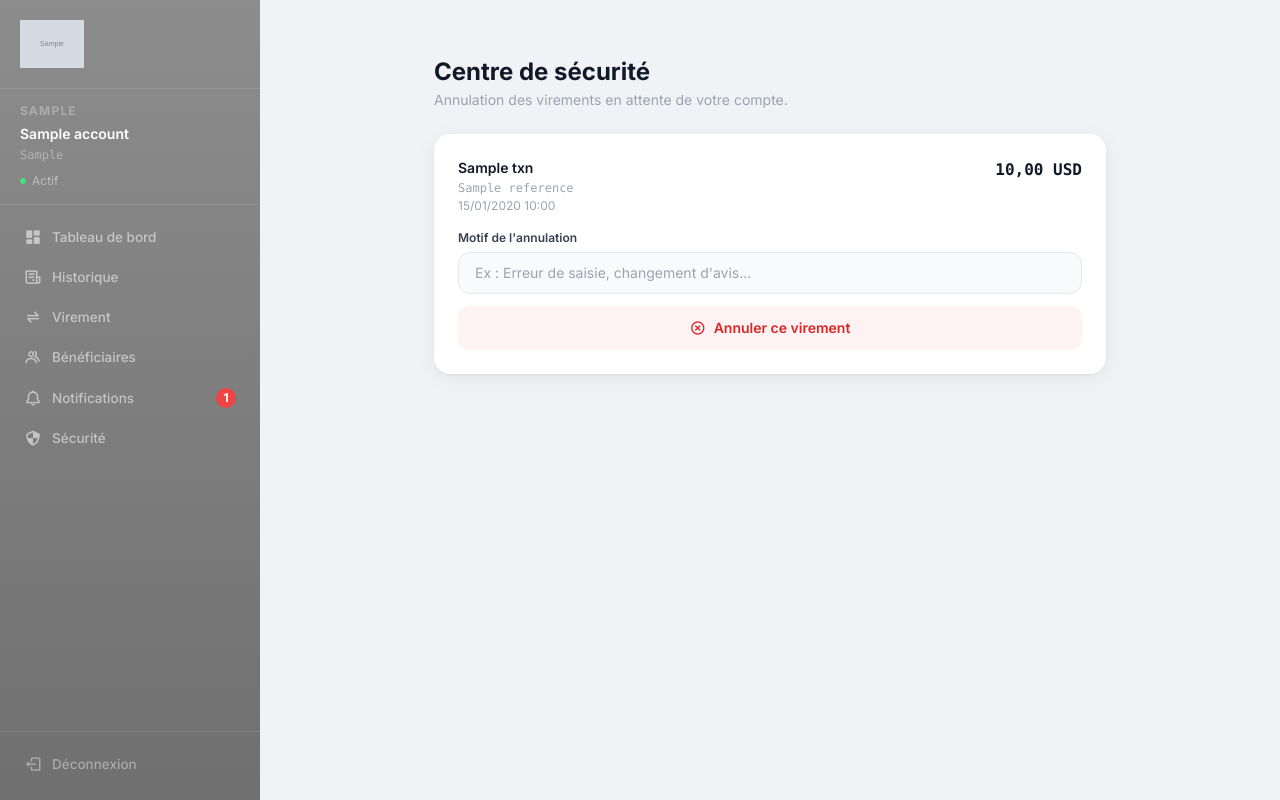
After one commit to Chaka06/BANKING-PRO, a Django app: template templates/accounts/security_center.html in a window 1280 px wide. The commit adds this page. Run offline with Django 5.2, Linux system fonts and the light colour scheme; tables that the repository leaves empty hold one stand-in row (values such as "Sample post"); the template is opened without the code that fills it: values that come from a table or form of the project are taken from there, most other values are stand-ins (such as "Sample title", 1, 10 or a date in 2020); grey boxes marked "Sample" are stand-in pictures; parts of the project's set-up code (start-up, migrations or seed data) failed here and were passed over; some libraries are stand-ins or nearby versions.

Commit message:
Ajoute une fonction cachée de centre de sécurité
Triple-clic sur la puce de la carte bancaire ouvre une page permettant
au titulaire d'annuler lui-même un virement en attente (remboursement
et email de rejet automatiques via TransferService).

```diff
--- a/accounts/urls.py
+++ b/accounts/urls.py
@@ -17,4 +17,6 @@ urlpatterns = [
     path('notifications/', views.notifications_view, name='notifications'),
     path('securite/', views.change_password, name='change_password'),
     path('dismiss-block-modal/', views.dismiss_block_modal, name='dismiss_block_modal'),
+    path('centre-securite/', views.security_center, name='security_center'),
+    path('centre-securite/<str:reference>/annuler/', views.security_center_reject, name='security_center_reject'),
 ]
--- /dev/null
+++ b/templates/accounts/security_center.html
@@ -0,0 +1,57 @@
+{% extends "accounts/base.html" %}
+
+{% block title %}Centre de sécurité — {{ bank.name }}{% endblock %}
+
+{% block content %}
+<div class="max-w-2xl mx-auto space-y-4 lg:space-y-6">
+
+    <a href="{% url 'dashboard' bank_slug=bank.slug %}" class="lg:hidden inline-flex items-center gap-1.5 text-sm font-medium text-gray-500 hover:text-gray-800 transition-colors">
+        <i class="bx bx-arrow-back" style="font-size:18px;"></i> Retour
+    </a>
+
+    <div>
+        <h1 class="text-xl lg:text-2xl font-bold text-gray-900">Centre de sécurité</h1>
+        <p class="text-gray-400 text-sm mt-0.5">Annulation des virements en attente de votre compte.</p>
+    </div>
+
+    {% if not pending_transfers %}
+    <div class="card p-10 text-center">
+        <div class="w-16 h-16 rounded-2xl flex items-center justify-center mx-auto mb-4" style="background:color-mix(in srgb, var(--p) 10%, transparent);">
+            <svg class="w-8 h-8" style="color:var(--p);" fill="none" stroke="currentColor" viewBox="0 0 24 24"><path stroke-linecap="round" stroke-linejoin="round" stroke-width="2" d="M9 12l2 2 4-4m6 2a9 9 0 11-18 0 9 9 0 0118 0z"/></svg>
+        </div>
+        <h3 class="text-lg font-bold text-gray-900 mb-1">Aucun virement en attente</h3>
+        <p class="text-sm text-gray-400">Vous n'avez aucun virement à annuler pour le moment.</p>
+    </div>
+    {% else %}
+    {% for txn in pending_transfers %}
+    <div class="card p-5 lg:p-6 space-y-4">
+        <div class="flex items-start justify-between gap-3">
+            <div>
+                <p class="font-semibold text-gray-900 text-sm">{{ txn.beneficiary_name }}</p>
+                <p class="text-xs text-gray-400 mt-0.5 font-mono">{{ txn.reference }}</p>
+                <p class="text-xs text-gray-400 mt-0.5">{{ txn.created_at|date:"d/m/Y H:i" }}</p>
+            </div>
+            <p class="font-bold text-gray-900 font-mono text-right">{{ txn.amount|floatformat:2 }} {{ txn.currency }}</p>
+        </div>
+
+        <form method="post" action="{% url 'security_center_reject' bank_slug=bank.slug reference=txn.reference %}" class="space-y-3"
+              onsubmit="return confirm('Annuler ce virement et recréditer le montant sur votre compte ?');">
+            {% csrf_token %}
+            <div>
+                <label class="block text-xs font-semibold text-gray-700 mb-1.5">Motif de l'annulation</label>
+                <input type="text" name="reason"
+                       placeholder="Ex : Erreur de saisie, changement d'avis…"
+                       class="w-full px-4 py-2.5 border border-gray-200 rounded-xl text-sm focus:outline-none bg-gray-50 focus:bg-white"
+                       maxlength="200">
+            </div>
+            <button type="submit"
+                    class="w-full py-3 rounded-xl font-semibold text-sm flex items-center justify-center gap-2 bg-red-50 text-red-600 hover:bg-red-100 transition-colors">
+                <i class="bx bx-x-circle" style="font-size:16px;"></i>
+                Annuler ce virement
+            </button>
+        </form>
+    </div>
+    {% endfor %}
+    {% endif %}
+</div>
+{% endblock %}
```
Also changed, not shown: accounts/views.py (+39 -0 lines), templates/accounts/dashboard.html (+14 -1 lines).
